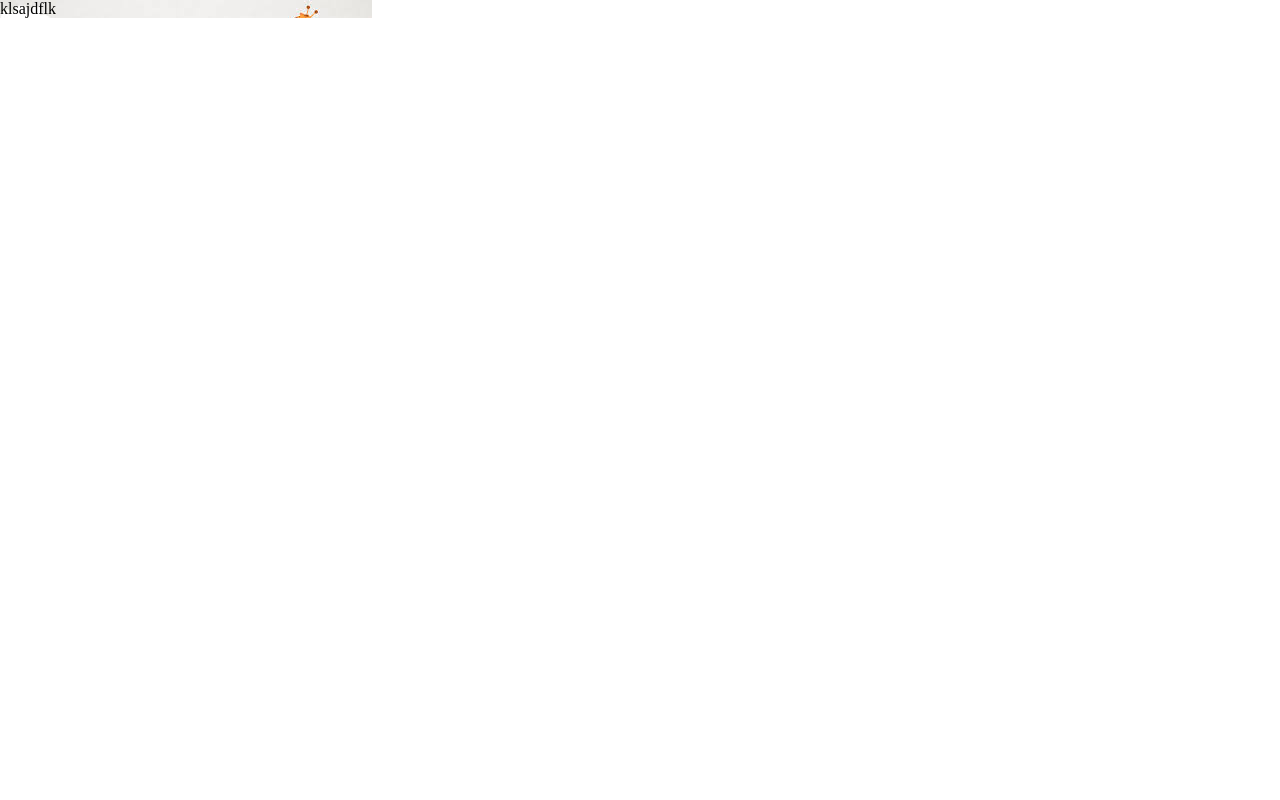
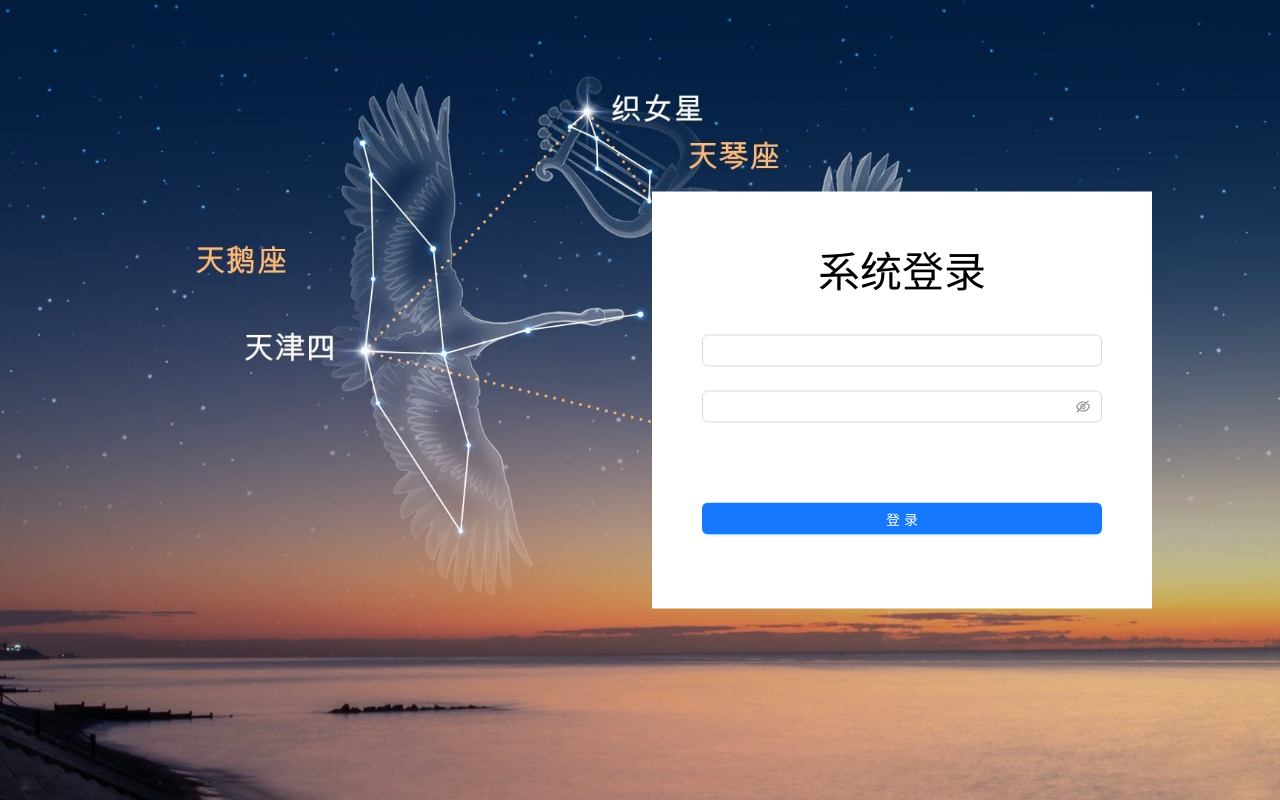
Before and after one commit to JDChi/web_manager_practice, a React (Vite) app: page /login in a window 1280 px wide. Built offline with nearby package versions, Linux system fonts and the light colour scheme.

Commit message:
feat: 使用 css module

```diff
--- a/src/views/login/index.less
+++ /dev/null
@@ -1,4 +0,0 @@
-.login {
-    height: 100wh;
-    background: url(@/assets/login_background.jpg) no-repeat;
-}
--- /dev/null
+++ b/src/views/login/index.module.less
@@ -0,0 +1,24 @@
+.login {
+    height: 100vh; // 这里单位是 vh
+    background: url(@/assets/login_background.jpg) no-repeat;
+    background-size: cover;
+    background-position: center;
+}
+
+.title {
+    font-size: 42px;
+    line-height: 1.5;
+    text-align: center;
+    margin-bottom: 30px;
+}
+
+.loginWrapper {
+    box-sizing: border-box;
+    position: absolute;
+    top: 50%;
+    right: 10%;
+    width: 500px;
+    background-color: white;
+    transform: translateY(-50%);
+    padding: 50px;
+}
--- a/src/views/login/login.tsx
+++ b/src/views/login/login.tsx
@@ -1,10 +1,69 @@
-import './index.less';
+import { Button, Form, FormProps, Input } from 'antd';
+import style from './index.module.less';
 
 export default function Login() {
+    type FieldType = {
+        username?: string;
+        password?: string;
+        remember?: string;
+    };
+
+    const onFinish: FormProps<FieldType>['onFinish'] = values => {
+        console.log('Success:', values);
+    };
+
+    const onFinishFailed: FormProps<FieldType>['onFinishFailed'] =
+        errorInfo => {
+            console.log('Failed:', errorInfo);
+        };
     return (
-        <div className='login'>
-					klsajdflk
-            <div className='login-wrapper'></div>
+        <div className={style.login}>
+            <div className={style.loginWrapper}>
+                <div className={style.title}>系统登录</div>
+                <Form
+                    name='basic'
+                    initialValues={{ remember: true }}
+                    onFinish={onFinish}
+                    onFinishFailed={onFinishFailed}
+                    autoComplete='off'
+                >
+                    <Form.Item<FieldType>
+                        name='username'
+                        rules={[
+                            {
+                                required: true,
+                                message: 'Please input your username!'
+                            }
+                        ]}
+                    >
+                        <Input />
+                    </Form.Item>
+
+                    <Form.Item<FieldType>
+                        name='password'
+                        rules={[
+                            {
+                                required: true,
+                                message: 'Please input your password!'
+                            }
+                        ]}
+                    >
+                        <Input.Password />
+                    </Form.Item>
+
+                    <Form.Item<FieldType>
+                        name='remember'
+                        valuePropName='checked'
+                        wrapperCol={{ offset: 8, span: 16 }}
+                    ></Form.Item>
+
+                    <Form.Item>
+                        <Button type='primary' block htmlType='submit'>
+                            登录
+                        </Button>
+                    </Form.Item>
+                </Form>
+            </div>
         </div>
     );
 }
```
Also changed, not shown: src/assets/login_background.jpg.
